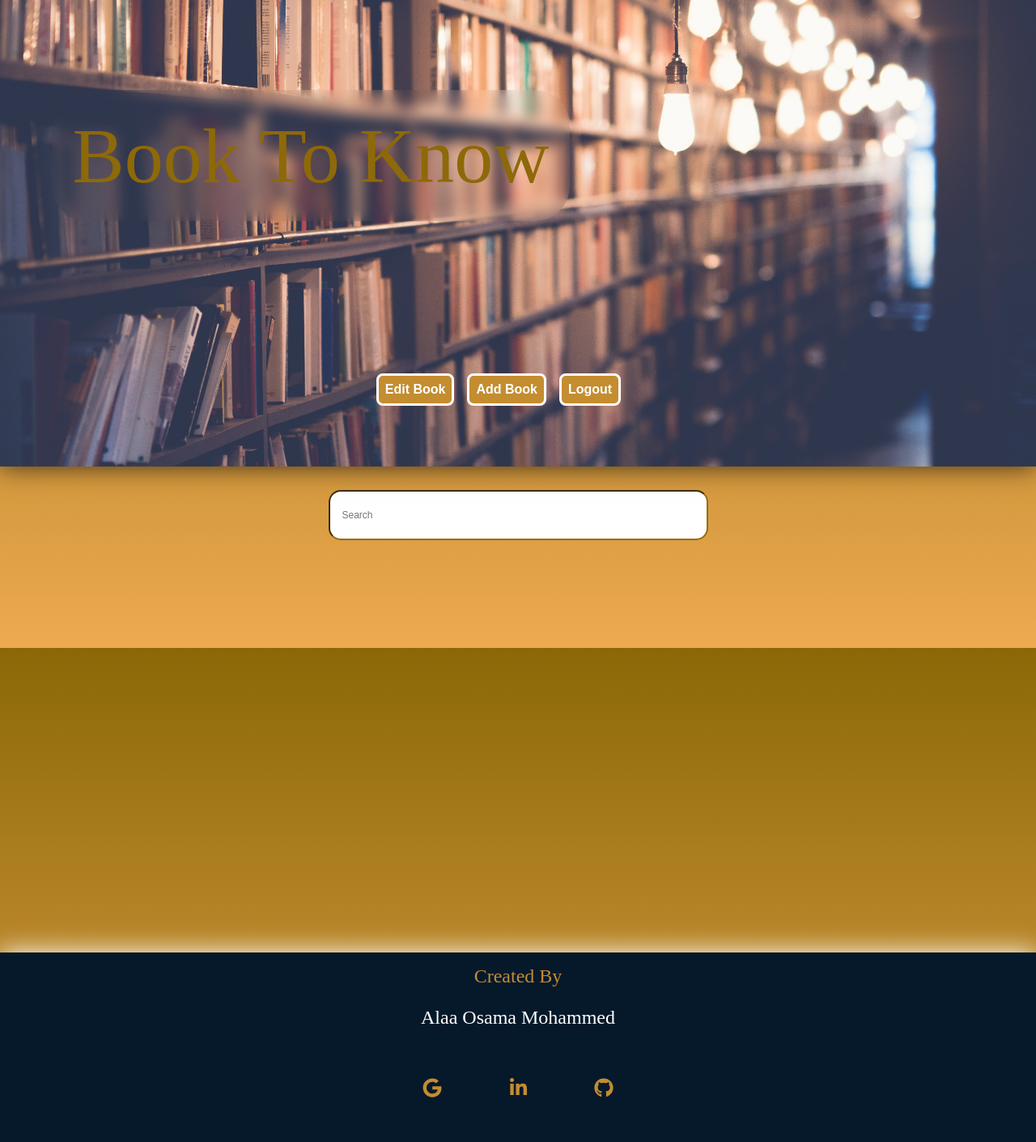
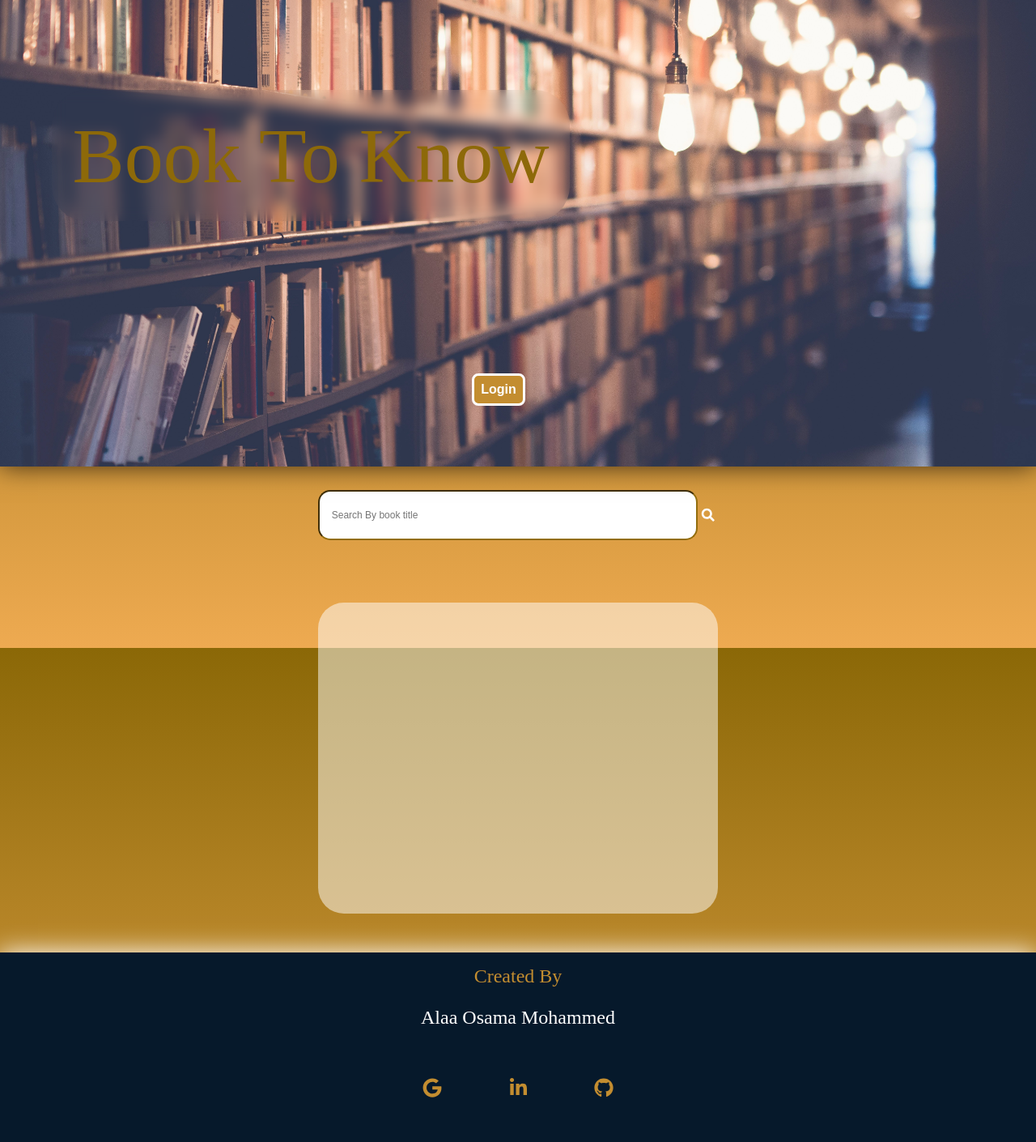
Before and after one commit to AlaaBadr98/Book_Library, a PHP site: page /home.php in a window 1280 px wide. Shown: the whole page at 81% size. Run offline with PHP 8.4, Linux system fonts and the light colour scheme; some libraries are stand-ins or nearby versions; some web fonts are replaced.

Commit message:
all page

```diff
--- a/css/style.css
+++ b/css/style.css
@@ -249,6 +249,12 @@
     justify-content: center;
     align-items: center;
 }
+.searchsection{
+    display: flex;
+    flex-direction: row;
+    justify-content: center;
+    align-items: center;
+}
 .search{
     border-radius: 15px;
     font-size: 12px;
@@ -257,8 +263,32 @@
     width: 35vw;
     height: 7vh;
 }
+#searchicon{
+    display: inline-block;
+    font-size: 1em;
+    width: 1em;
+    height: 1em;
+    padding: 0.3em;
+    text-align: center;
+    transition: .4s linear;
+    position: relative;
+    border-radius: 50%;
+    justify-self: center;
+    cursor: pointer;
+  }
+#searchicon:hover{
+    color: #fff;
+    background-color: #b59955;
+  }
+
 .bookshow{
-
+    width: 100%;
+    height: 80%;
+    background: #fff;
+    opacity: 50%;
+    border-radius: 2em;
+    text-align: center;
+    justify-self: center;
 }
 
 
@@ -374,7 +404,6 @@
     width: 1em;
     height: 1em;
     padding: 0.3em;
-    /* line-height: 100px; */
     text-align: center;
     transition: .4s linear;
     position: relative;
--- a/home.php
+++ b/home.php
@@ -17,11 +17,10 @@
             <img src="images/pexels-janko-ferlic-590493.jpg" class="header_img">
             <div class="webName">Book To Know</div>
             <div class="menuContainer">
-                <a href="updating.php" style="display: block;"> <button class="menuButton" id="allBooks">Edit Book</button></a>
-                <a href="add_Book.php" style="display: block;"> <button class="menuButton" id="addBook">Add
-                        Book</button></a>
-                <a href="login.php" style="display: block;"><button class="menuButton"
-                        id="logoutButton">Logout</button></a>
+            <a href="login.php" style="display: block;" class="user"><button class="menuButton">Login</button></a>
+            <a href="updating.php" style="display: none;" class="admin"> <button class="menuButton" id="allBooks">Edit Book</button></a>
+            <a href="add_Book.php" style="display: none;" class="admin"> <button class="menuButton" id="addBook">Add Book</button></a>
+            <a href="home.php" style="display: none;" id="out" class="admin"><button class="menuButton" id="logoutButton">Logout</button></a>
 
                 <div class="links navBar" id="showNav">
                     <span class="icon">
@@ -30,17 +29,20 @@
                         <span></span>
                     </span>
                     <ul id="showing">
-                        <li><a href="updating.php">Edit Book</a></li>
-                        <li><a href="add_Book.php"> Add Book </a></li>
-                        <li><a href="login.php"> Logout </a></li>
+                    <li><a href="login.php" style="display:block;" class="user">Login</a></li>
+                        <li><a href="updating.php" style="display: none;" class="admin">Edit Book</a></li>
+                        <li><a href="add_Book.php"style="display: none;" class="admin"> Add Book </a></li>
+                        <li><a href="home.php" style="display: none;"class="admin" id="out"> Logout </a></li>
                     </ul>
                 </div>
             </div>
         </div>
         <div class="homeContainer">
 
-            <form method="post">
-                <input class="search" type="text" name="search" placeholder="Search" required>
+
+            <form class="searchsection" method="post" action="search.php">
+                <input class="search" type="text" name="search" placeholder="Search By book title" required>
+                <i type="submit" id="searchicon" class="fa fa-search"></i>
 
             </form>
      <div class="bookshow">
@@ -69,8 +71,6 @@
             </div>
         </div>
 
-
-
     </div>
 
     <script>
@@ -88,6 +88,7 @@
 
         })
     </script>
+     <script src="js/home.js"></script>
 </body>
 
 </html>
--- /dev/null
+++ b/js/home.js
@@ -0,0 +1,18 @@
+
+var admin=document.getElementByClassName("admin")
+, user=document.getElementByClassName("user")
+, out =document.getElementById("out")
+, inp =document.getElementById("in");
+inp.addEventListener("submit", () => {
+
+    admin.style.display = "block";
+    user.style.display = "none";
+
+  })
+
+out.addEventListener("click", () => {
+
+          admin.style.display = "none";
+          user.style.display = "block";
+
+        })
--- a/login.php
+++ b/login.php
@@ -36,10 +36,11 @@
         <i class="fas fa-eye" onclick="see()"></i>
     </div>
 
-        <input type="submit" id="Login" name="Login" value="Login" class="loginButton">
+        <input type="submit" id="in" name="Login" value="Login" class="loginButton">
+
         </form>
     </div>
-
+    <script src="js/home.js"></script>
 </body>
 
 </html>
```
Also changed, not shown: search.php (added, +26 -0 lines), js/login.js (line endings or trailing spaces).
